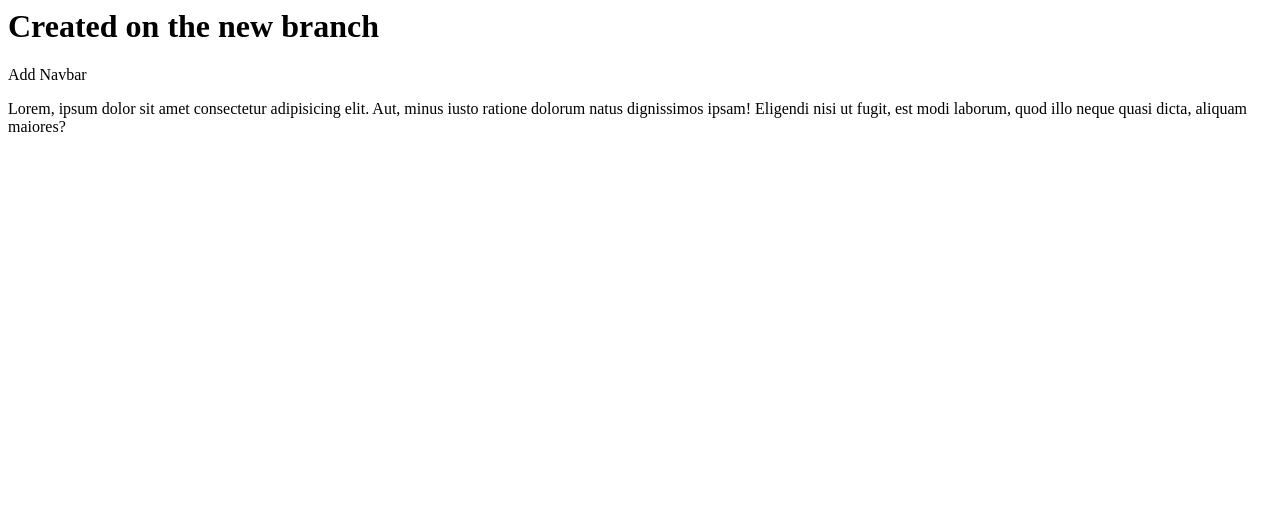
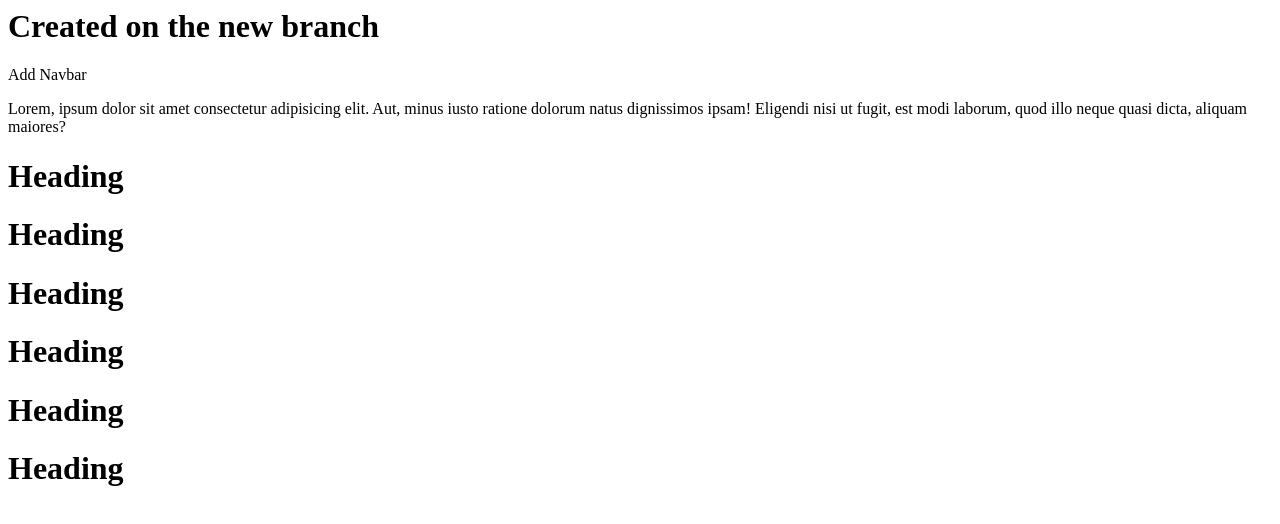
Before and after one commit to martinkarugaba/learn-git, a plain HTML site: page index.html in a window 1280 px wide. Drawn offline with Linux system fonts and the light colour scheme.

Commit message:
add heading

```diff
--- a/index.html
+++ b/index.html
@@ -1,3 +1,10 @@
 <h1>Created on the new branch</h1>
 <p>Add Navbar</p>
 <p>Lorem, ipsum dolor sit amet consectetur adipisicing elit. Aut, minus iusto ratione dolorum natus dignissimos ipsam! Eligendi nisi ut fugit, est modi laborum, quod illo neque quasi dicta, aliquam maiores?</p>
+
+<h1>Heading</h1>
+<h1>Heading</h1>
+<h1>Heading</h1>
+<h1>Heading</h1>
+<h1>Heading</h1>
+<h1>Heading</h1>
```
